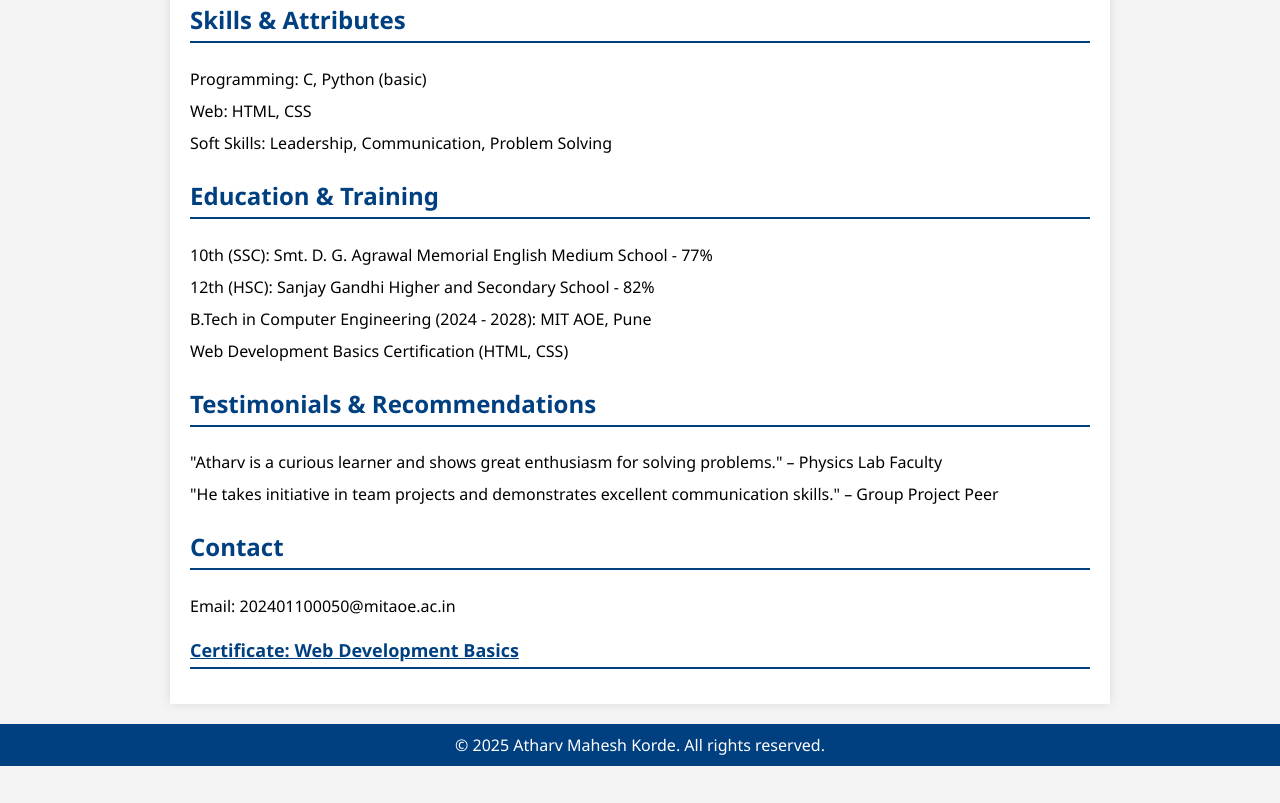
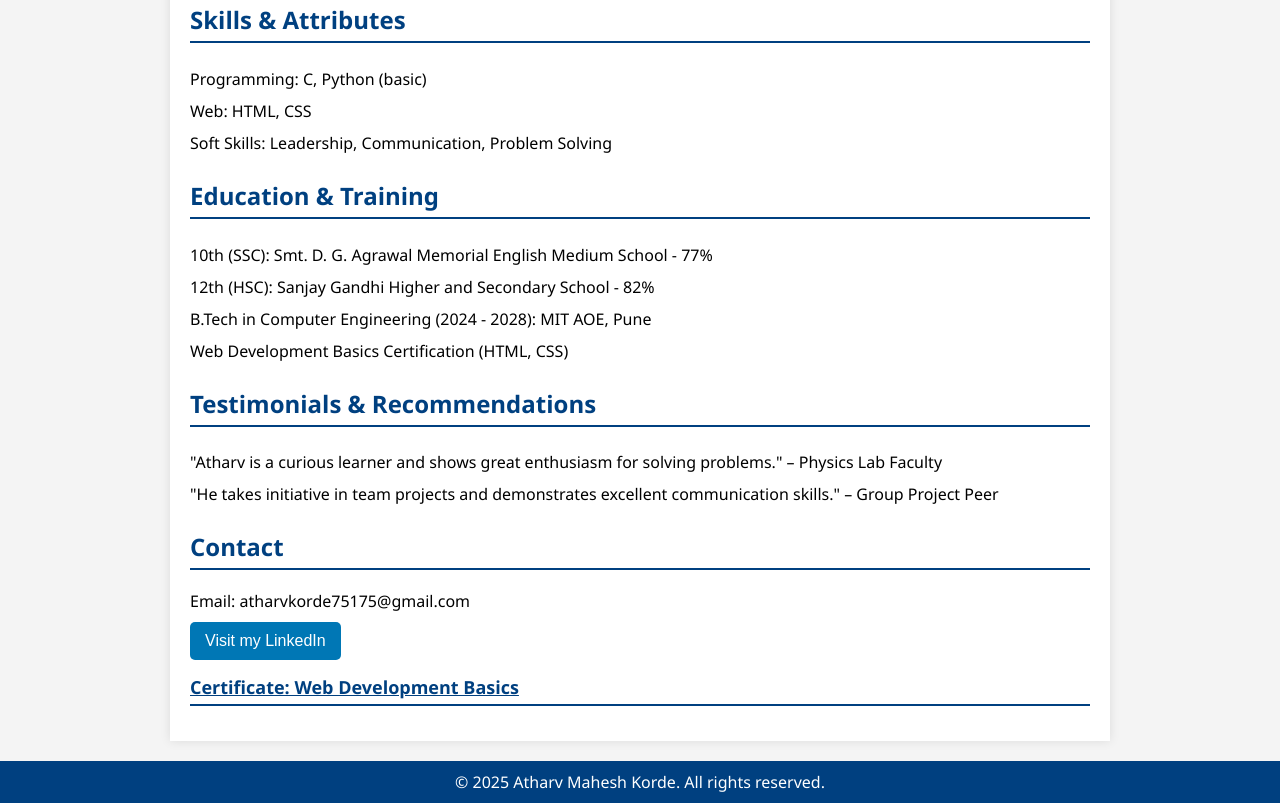
Before and after one commit to atharvkorde/digitalportfolio, a plain HTML site: page index.html in a window 1280 px wide. Shown: the part 1196-1999 px from the top of the page. Before the commit the page ends 1962 px from the top, so only its background shows below. Drawn offline with Linux system fonts and the light colour scheme.

Commit message:
Update index.html

```diff
--- a/index.html
+++ b/index.html
@@ -73,6 +73,29 @@
       font-size: 18px;
       text-decoration: underline;
     }
+
+    .contact-buttons {
+      margin-top: 10px;
+    }
+
+    .contact-buttons a button {
+      background-color: #0077b5;
+      color: white;
+      border: none;
+      padding: 10px 15px;
+      border-radius: 5px;
+      cursor: pointer;
+      font-size: 16px;
+    }
+
+    .contact-buttons a button:hover {
+      opacity: 0.9;
+    }
+
+    .email-text {
+      font-size: 16px;
+      margin-bottom: 10px;
+    }
   </style>
 </head>
 <body>
@@ -137,9 +160,12 @@
     </ul>
 
     <h2>Contact</h2>
-    <ul>
-      <li>Email: 202401100050@mitaoe.ac.in</li>
-    </ul>
+    <div class="email-text">Email: atharvkorde75175@gmail.com</div>
+    <div class="contact-buttons">
+      <a href="https://www.linkedin.com/in/atharv-korde-8b0124339?lipi=urn%3Ali%3Apage%3Ad_flagship3_profile_view_base_contact_details%3BJIuJF0ADRe2b5SAyBo8wLg%3D%3D" target="_blank">
+        <button>Visit my LinkedIn</button>
+      </a>
+    </div>
 
     <h2 class="certificate-title" onclick="toggleCertificate()">Certificate: Web Development Basics</h2>
     <div class="certificate-content" id="certificateContent">
```
